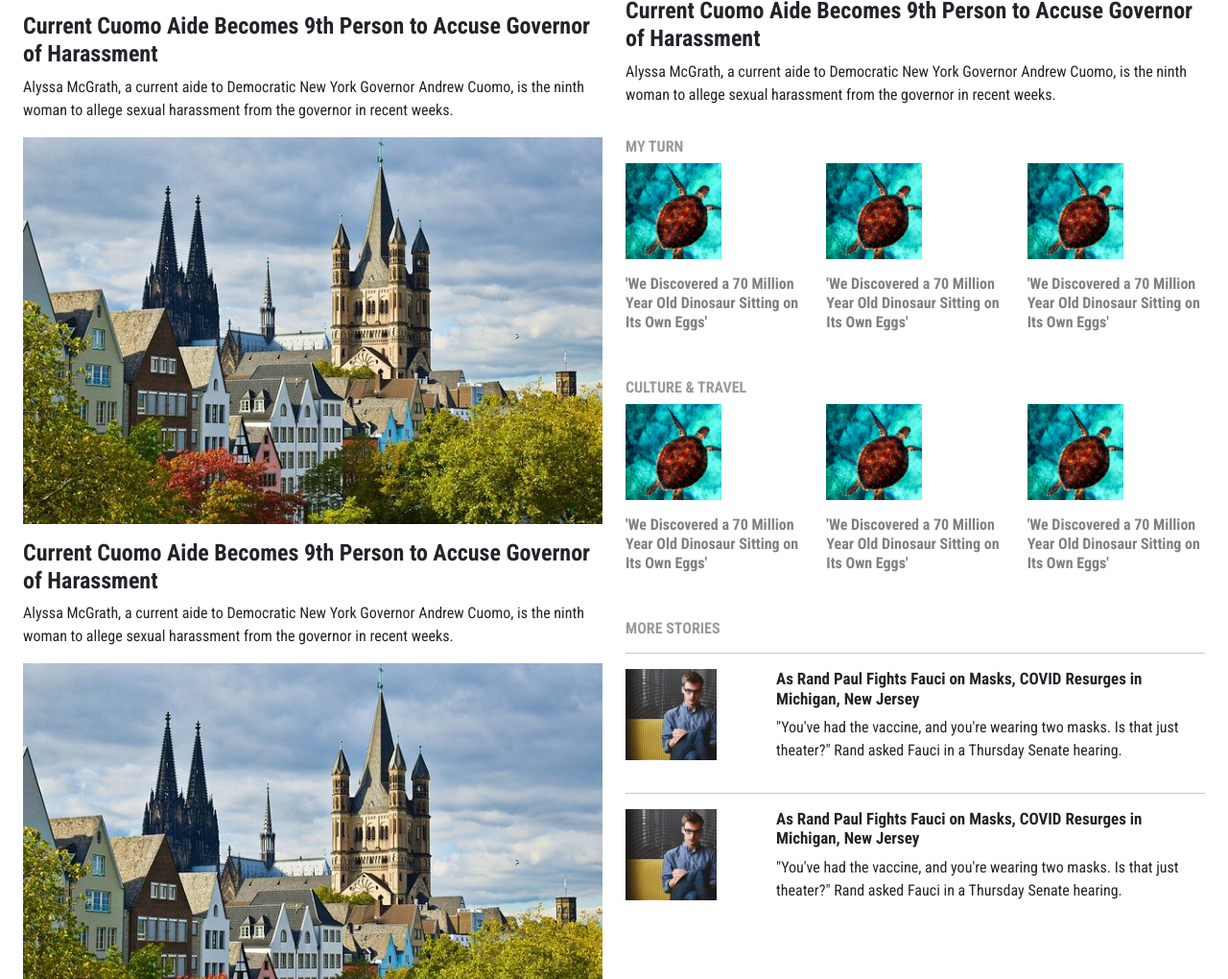
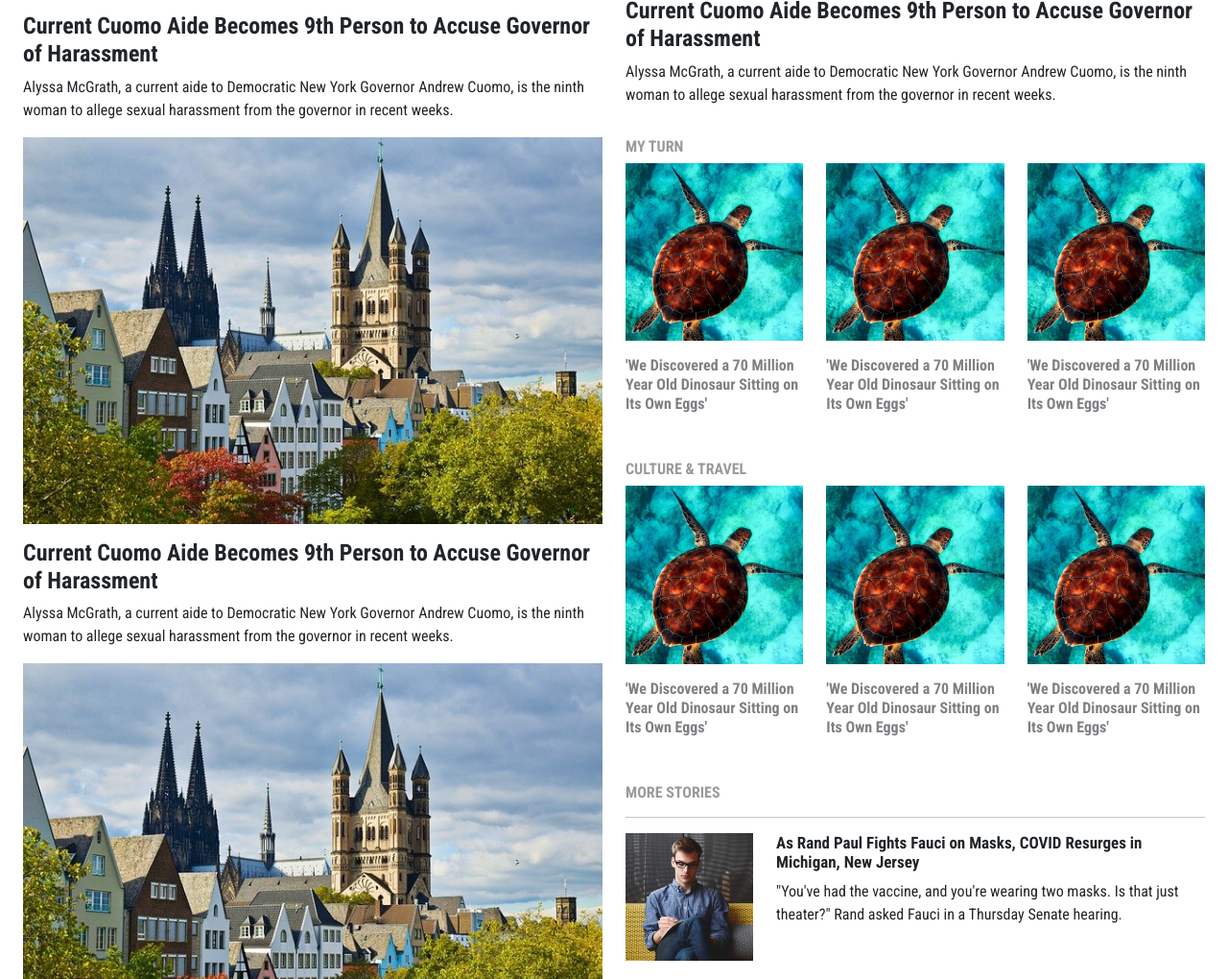
Before and after one commit to huiyu580/newsweek, a plain HTML site: page index.html in a window 1280 px wide. Shown: the part 697-1717 px from the top of the page at 96% size. Drawn offline with nearby package versions, Linux system fonts and the light colour scheme.

Commit message:
修改figure大小

```diff
--- a/index.html
+++ b/index.html
@@ -94,19 +94,19 @@
                     <div class="my-turn row lh-sm py-3">
                         <h3 class="roboto-bold fs-6 sub-title">MY TURN</h3>
                         <article class="col-4">
-                            <figure>
+                            <figure class="ratio ratio-1x1">
                                 <img class="h-100" src="images/sea-2361247_640.jpg" alt="">
                             </figure>
                             <p class="text-gray roboto-bold">'We Discovered a 70 Million Year Old Dinosaur Sitting on Its Own Eggs'</p>
                         </article>
                         <article class="col-4">
-                            <figure>
+                            <figure class="ratio ratio-1x1">
                                 <img class="h-100" src="images/sea-2361247_640.jpg" alt="">
                             </figure>
                             <p class="text-gray roboto-bold">'We Discovered a 70 Million Year Old Dinosaur Sitting on Its Own Eggs'</p>
                         </article>
                         <article class="col-4">
-                            <figure>
+                            <figure class="ratio ratio-1x1">
                                 <img class="h-100" src="images/sea-2361247_640.jpg" alt="">
                             </figure>
                             <p class="text-gray roboto-bold">'We Discovered a 70 Million Year Old Dinosaur Sitting on Its Own Eggs'</p>
@@ -115,19 +115,19 @@
                     <div class="my-turn row lh-sm py-3">
                         <h3 class="roboto-bold fs-6 sub-title">CULTURE & TRAVEL</h3>
                         <article class="col-4">
-                            <figure>
+                            <figure class="ratio ratio-1x1">
                                 <img class="h-100" src="images/sea-2361247_640.jpg" alt="">
                             </figure>
                             <p class="text-gray roboto-bold">'We Discovered a 70 Million Year Old Dinosaur Sitting on Its Own Eggs'</p>
                         </article>
                         <article class="col-4">
-                            <figure>
+                            <figure class="ratio ratio-1x1">
                                 <img class="h-100" src="images/sea-2361247_640.jpg" alt="">
                             </figure>
                             <p class="text-gray roboto-bold">'We Discovered a 70 Million Year Old Dinosaur Sitting on Its Own Eggs'</p>
                         </article>
                         <article class="col-4">
-                            <figure>
+                            <figure class="ratio ratio-1x1">
                                 <img class="h-100" src="images/sea-2361247_640.jpg" alt="">
                             </figure>
                             <p class="text-gray roboto-bold">'We Discovered a 70 Million Year Old Dinosaur Sitting on Its Own Eggs'</p>
@@ -138,7 +138,7 @@
                     <hr>
                     <div class="row">
                         <div class="col-3">
-                            <figure>
+                            <figure class="ratio ratio-1x1">
                                 <img class="h-100" src="images/entrepreneur-593358_640.jpg" alt="">
                             </figure>
                         </div>
@@ -150,7 +150,7 @@
                     <hr>
                     <div class="row">
                         <div class="col-3">
-                            <figure>
+                            <figure class="ratio ratio-1x1">
                                 <img class="h-100" src="images/entrepreneur-593358_640.jpg" alt="">
                             </figure>
                         </div>
@@ -182,14 +182,14 @@
                             <p>BY MICHAEL ERIC DYSON</p>
                         </div>
                         <div class="col-3">
-                            <figure class="justify-self-center">
+                            <figure>
                                 <img class="h-100" src="images/girl-919048_640.jpg" alt="">
                             </figure>
                         </div>
                     </div>
                     <h3 class="roboto-bold fs-6 sub-title">OPINION</h3>
                     <div class="debate row">
-                        <div class="col-3 justify-self-center">
+                        <div class="col-3">
                             <figure>
                                 <img class="h-100" src="images/girl-919048_640.jpg" alt="">
                             </figure>
@@ -248,7 +248,7 @@
                         </div>
                     </div>
                     <article class="row">
-                        <figure>
+                        <figure">
                             <img class="w-100" src="images/church-5985941_640.jpg" alt="">
                         </figure>
                         <h2 class="news-title">Current Cuomo Aide Becomes 9th Person to Accuse Governor of Harassment</h2>
--- a/style.css
+++ b/style.css
@@ -72,7 +72,7 @@ header button.btn{
 }
 
 main article figure{
-    width: 397px;
+    width: 100%;
     overflow: hidden;
 }
 
@@ -83,8 +83,8 @@ img{
 }
 
 .debate figure{
-    width: 65px;
-    height: 65px;
+    width: 100px;
+    height: 100px;
     border-radius: 50%;
     background: red;
     overflow: hidden;
@@ -97,15 +97,13 @@ img{
 
 }
 .my-turn figure{
-    width: 100px;
-    height: 100px;
+    width: 100%;
     overflow: hidden;
 }
 
 
 .stories figure{
-    width: 95px;
-    height: 95px;
+    width: 100%;
     overflow: hidden;
 }
 
```
